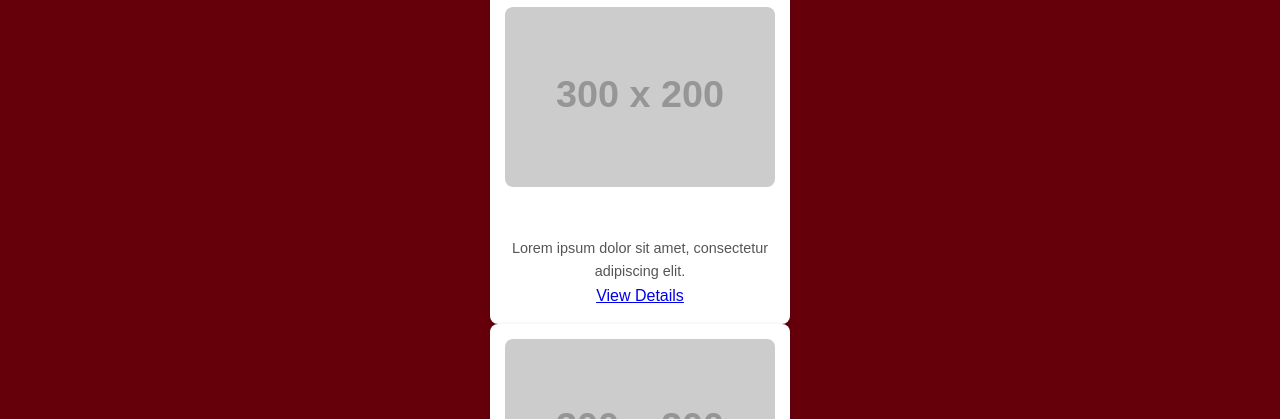
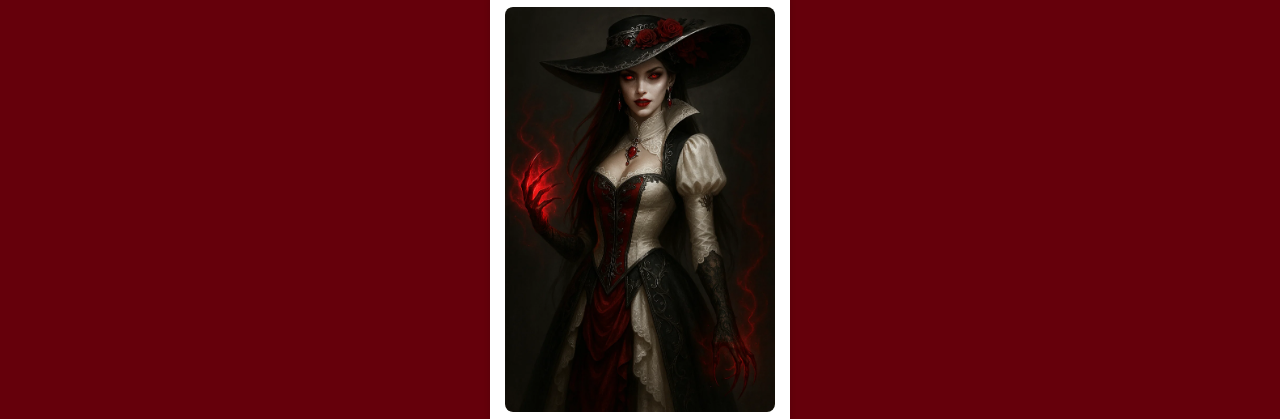
Before and after one commit to Marxen401/TalleyMark, a plain HTML site: page projects.html in a window 1280 px wide. Shown: the part 363-782 px from the top of the page. Drawn offline with Linux system fonts and the light colour scheme; placeholder pictures from the web are drawn by us.

Commit message:
Update projects.html

```diff
--- a/projects.html
+++ b/projects.html
@@ -34,9 +34,9 @@
 
     <div class="card-container">
       <div class="card">
-        <img src="https://via.placeholder.com/300x200" alt="Project 1">
+        <img src="IMG_6141(1).PNG" alt="Project 1">
         <h3>Project One</h3>
-        <p>Lorem ipsum dolor sit amet, consectetur adipiscing elit.</p>
+        <p>Rebecca Rose</p>
         <a href="#" class="btn">View Details</a>
       </div>
       <div class="card">
```
